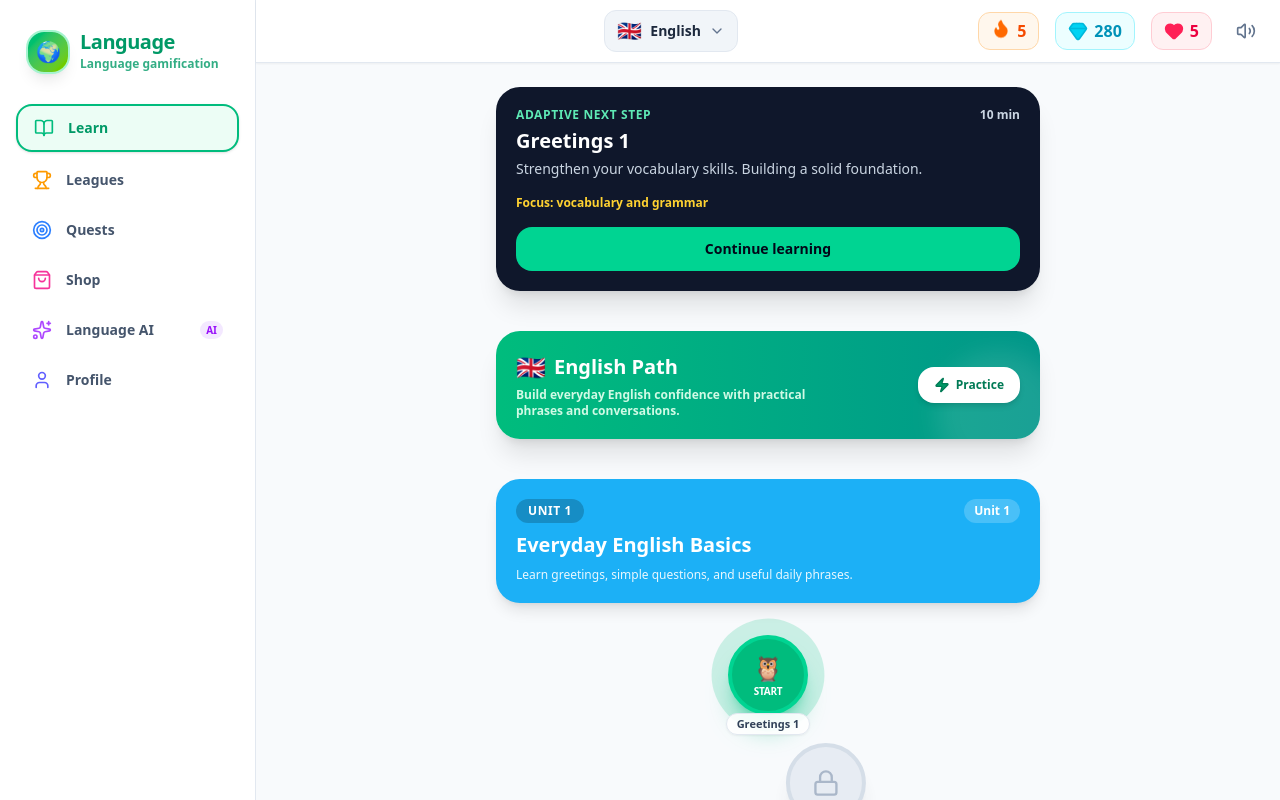
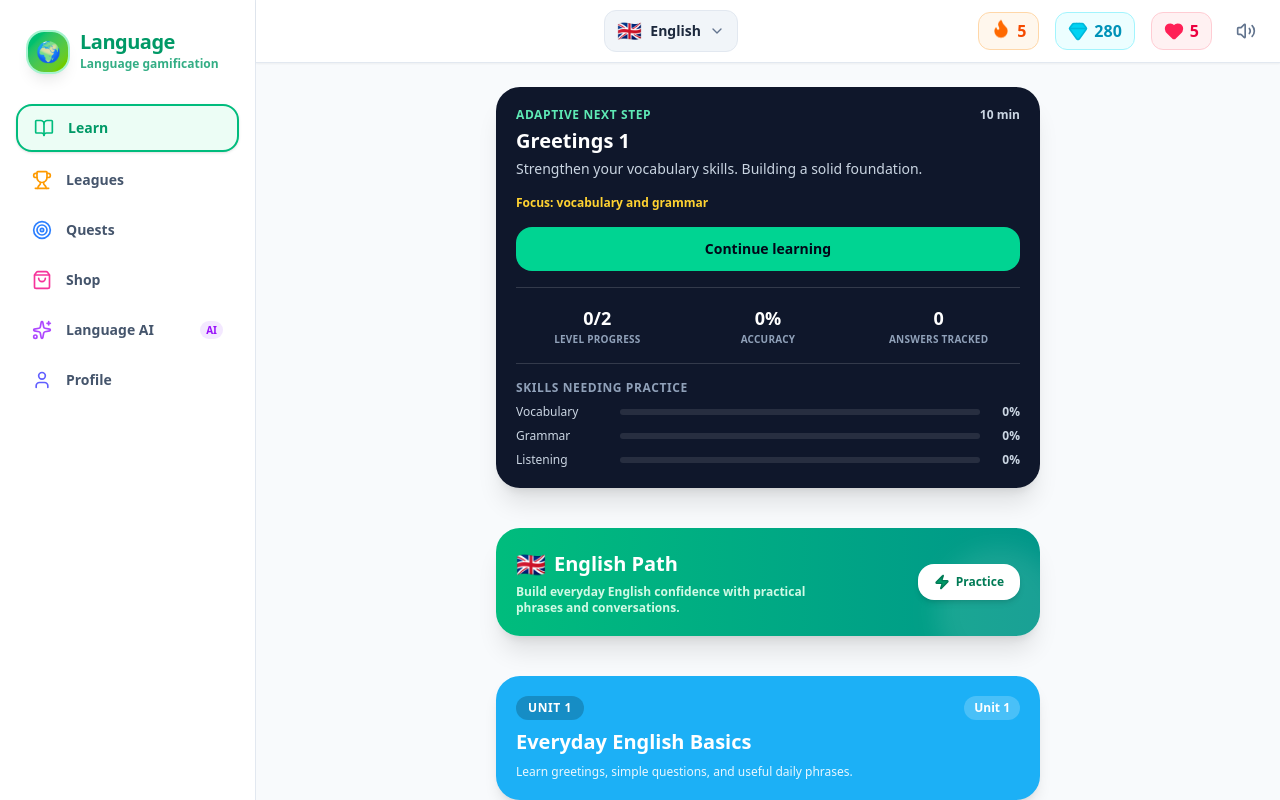
Before and after one commit to florentmolowayi-byte/flor, a React (Vite) app: page / in a window 1280 px wide. Shown: the top 800 px of the page. Built offline with nearby package versions, Linux system fonts and the light colour scheme.

Commit message:
Show adaptive learning insights

```diff
--- a/src/components/PathView.tsx
+++ b/src/components/PathView.tsx
@@ -26,6 +26,17 @@ export const PathView: React.FC<PathViewProps> = ({
   nextLesson,
   onLessonSelected,
 }) => {
+  const lessonNodes = language.units.flatMap((unit) => unit.nodes.filter((node) => node.type === 'lesson'));
+  const completedLessons = lessonNodes.filter((node) => userState.completedNodes[node.id] > 0).length;
+  const completedExercises = learningProfile?.exerciseHistory || [];
+  const correctExercises = completedExercises.filter((exercise) => exercise.correct).length;
+  const accuracy = completedExercises.length > 0 ? Math.round((correctExercises / completedExercises.length) * 100) : 0;
+  const weakestSkills = learningProfile
+    ? Object.values(learningProfile.skillProficiencies)
+        .sort((first, second) => first.proficiency - second.proficiency)
+        .slice(0, 3)
+    : [];
+
   return (
     <div className="max-w-xl mx-auto py-6 px-4 pb-24 space-y-10">
       {nextLesson && (
@@ -49,6 +60,34 @@ export const PathView: React.FC<PathViewProps> = ({
           >
             Continue learning
           </button>
+          <div className="grid grid-cols-3 gap-2 border-t border-white/15 pt-4 text-center">
+            <div>
+              <p className="text-lg font-black">{completedLessons}/{lessonNodes.length}</p>
+              <p className="text-[10px] font-bold uppercase tracking-wide text-slate-400">Level progress</p>
+            </div>
+            <div>
+              <p className="text-lg font-black">{accuracy}%</p>
+              <p className="text-[10px] font-bold uppercase tracking-wide text-slate-400">Accuracy</p>
+            </div>
+            <div>
+              <p className="text-lg font-black">{learningProfile?.exerciseHistory.length || 0}</p>
+              <p className="text-[10px] font-bold uppercase tracking-wide text-slate-400">Answers tracked</p>
+            </div>
+          </div>
+          {weakestSkills.length > 0 && (
+            <div className="space-y-2 border-t border-white/15 pt-4">
+              <p className="text-xs font-black uppercase tracking-wider text-slate-400">Skills needing practice</p>
+              {weakestSkills.map((skill) => (
+                <div key={skill.skill} className="flex items-center gap-2 text-xs">
+                  <span className="w-24 capitalize text-slate-300">{skill.skill}</span>
+                  <div className="h-1.5 flex-1 overflow-hidden rounded-full bg-white/10">
+                    <div className="h-full rounded-full bg-amber-300" style={{ width: `${skill.proficiency}%` }} />
+                  </div>
+                  <span className="w-8 text-right font-bold text-slate-300">{Math.round(skill.proficiency)}%</span>
+                </div>
+              ))}
+            </div>
+          )}
         </div>
       )}
 
```
